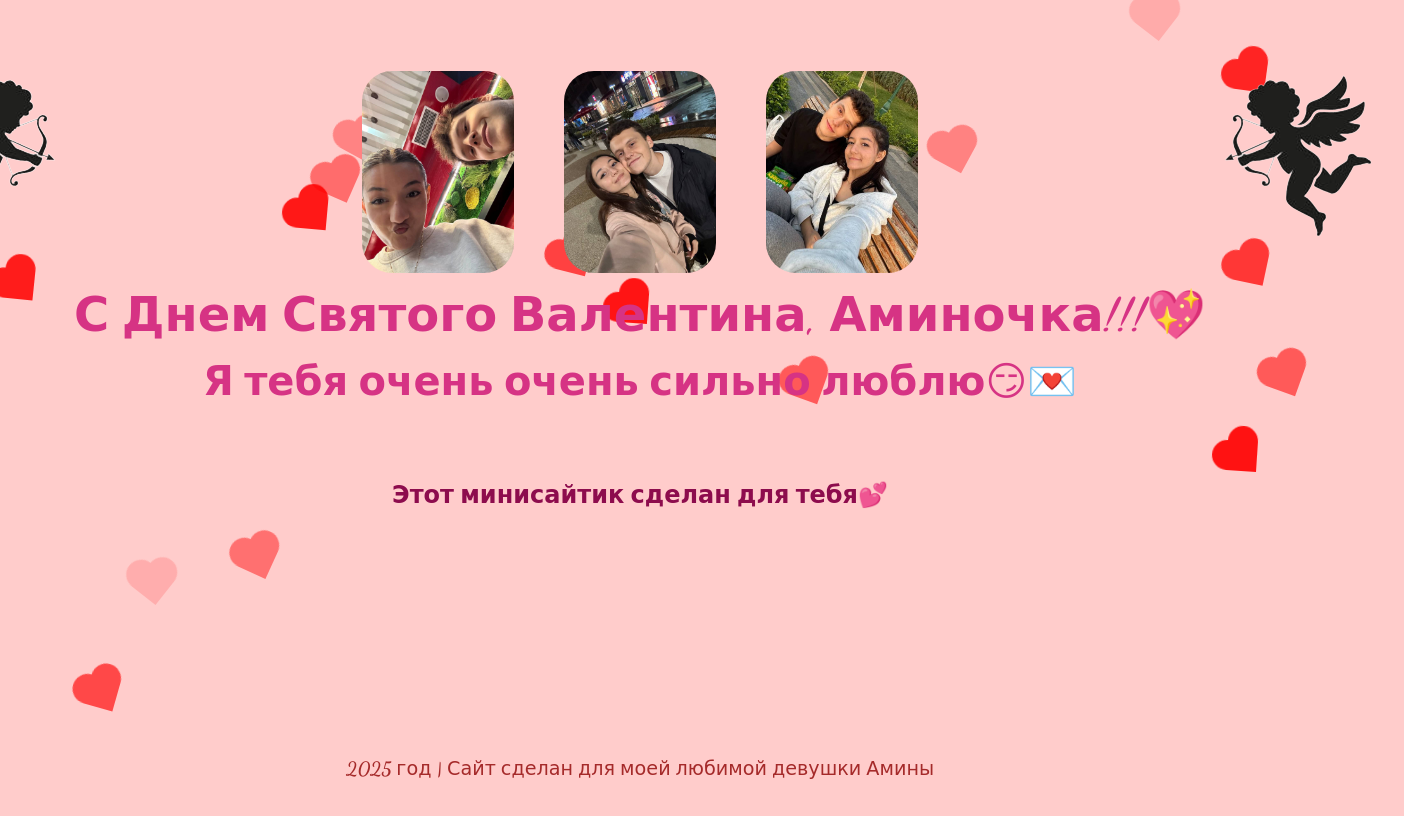
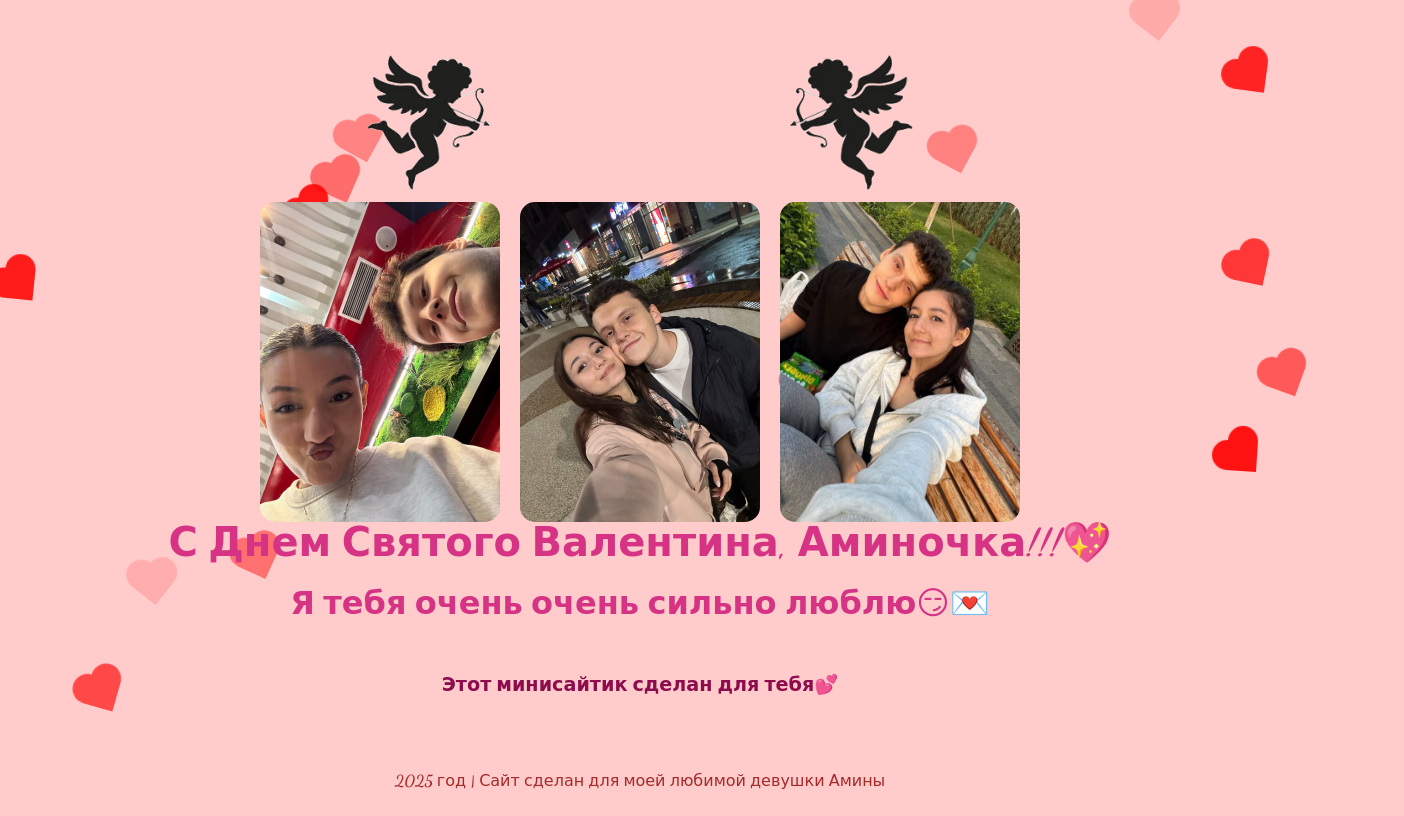
Before and after one commit to Vladdd52/LoveSite, a plain HTML site: page index.html in a window 1280 px wide. Shown: the whole page, 1404 px wide, since content can reach past the window. Drawn offline with Linux system fonts and the light colour scheme.

Commit message:
Update index.html

```diff
--- a/index.html
+++ b/index.html
@@ -7,6 +7,10 @@
     <style>
         @import url('https://fonts.googleapis.com/css2?family=Dancing+Script:wght@700&display=swap');
 
+        * {
+            font-family: 'Dancing Script', cursive, Arial, sans-serif;
+            font-display: swap;
+        }
         body {
             display: flex;
             flex-direction: column;
@@ -14,51 +18,53 @@
             align-items: center;
             height: 100vh;
             background-color: #ffcccb;
-            font-family: 'Dancing Script', cursive;
             text-align: center;
             overflow: hidden;
+            margin: 0;
+            padding: 0;
         }
         .container {
             position: relative;
-            top: -100px;
+            top: -5vh;
             z-index: 1;
+            padding: 10px;
         }
-        .image-kupi-container{
+        .image-kupi-container {
             position: relative;
-            top: -130px;
             display: flex;
-            align-items: center;
-            gap: 1100px;
+            justify-content: space-between;
+            width: 90%;
+            max-width: 600px;
             z-index: 1;
         }
         .image-container {
             position: relative;
-            top: -80px;
             display: flex;
             justify-content: center;
-            margin-top: -230px;
-            margin-bottom: 0px;
-            gap: 50px;
+            flex-wrap: wrap;
+            gap: 20px;
+            width: 90%;
+            max-width: 800px;
             z-index: 1;
         }
-        .image-container img {
-            max-width: 12%;
+        .image-container img, .image-kupi-container img {
+            max-width: 30%;
             height: auto;
-            border-radius: 30px;
+            border-radius: 15px;
         }
         h1 {
             color: #d63384;
-            font-size: 3rem;
+            font-size: 2.5rem;
         }
         h2 {
             color: #d63384;
-            font-size: 2.5rem;
-            margin-top: -18px;
+            font-size: 2rem;
+            margin-top: -10px;
         }
         h3 {
             color: #8d0c4d;
-            font-size: 1.5rem;
-            margin-top: 75px;
+            font-size: 1.2rem;
+            margin-top: 50px;
         }
         .heart {
             position: fixed;
@@ -96,22 +102,31 @@
         }
         .footer {
             position: absolute;
-            bottom: 20px;
-            font-size: 1.2rem;
+            bottom: 10px;
+            font-size: 1rem;
             color: #a52a2a;
             z-index: 1;
         }
-        .love-message {
-            font-size: 1.5rem;
-            color: #d63384;
-            margin-top: 20px;
+        @media (max-width: 768px) {
+            h1 {
+                font-size: 2rem;
+            }
+            h2 {
+                font-size: 1.5rem;
+            }
+            h3 {
+                font-size: 1rem;
+            }
+            .image-container img, .image-kupi-container img {
+                max-width: 45%;
+            }
         }
     </style>
 </head>
 <body>
     <div class="image-kupi-container">
-        <img src="kupidon_l.png" alt="Image 1" class="my-image">
-        <img src="kupidon_r.png" alt="Image 2" class="my-image">
+        <img src="kupidon_l.png" alt="Image 1">
+        <img src="kupidon_r.png" alt="Image 2">
     </div>
     <div class="image-container">
         <img src="love.jpg" alt="Любовное изображение">
@@ -123,7 +138,6 @@
         <h2>Я тебя очень очень сильно люблю😏💌</h2>
         <h3>Этот минисайтик сделан для тебя💕</h3>
     </div>
-
     <div class="footer">2025 год | Сайт сделан для моей любимой девушки Амины</div>
     <script>
         function createHeart() {
```
